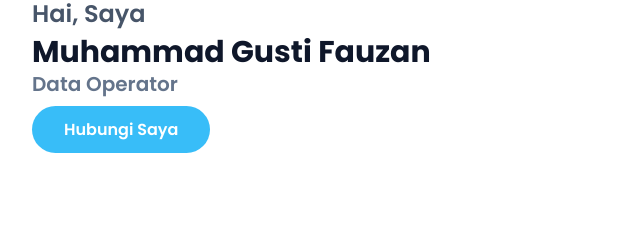
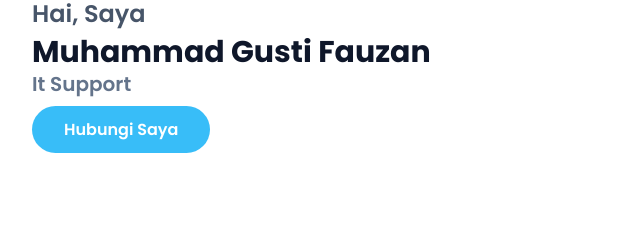
Before and after one commit to muhaguzan/portofolio, a website: page index.html in a window 1280 px wide. Shown: the part 346-586 px from the top of the page, 0-640 px from the left. Drawn offline with Linux system fonts and the light colour scheme.

Commit message:
update it support

```diff
--- a/index.html
+++ b/index.html
@@ -76,7 +76,7 @@
         <div class="flex flex-wrap">
             <div class="w-full self-center px-4 lg:w-1/2">
                 <h1 class="text-base font-semibold text-slate-600 md:text-xl lg:text-2xl">Hai, Saya<span class="block font-bold text-slate-900 text-2xl mt-1 lg:text-3xl">Muhammad Gusti Fauzan</span></h1>
-                <h2 class="font-semibold text-slate-500 text-lg mb-5 lg:text-xl">Data Operator</h2>
+                <h2 class="font-semibold text-slate-500 text-lg mb-5 lg:text-xl">It Support</h2>
 
                 <a href="#contact" class="text-base font-semibold text-white bg-sky-400 py-3 px-8 rounded-full hover:shadow-lg hover:bg-blue-400 transition duration-300 ease-in-out">Hubungi Saya</a>
             </div>
```
